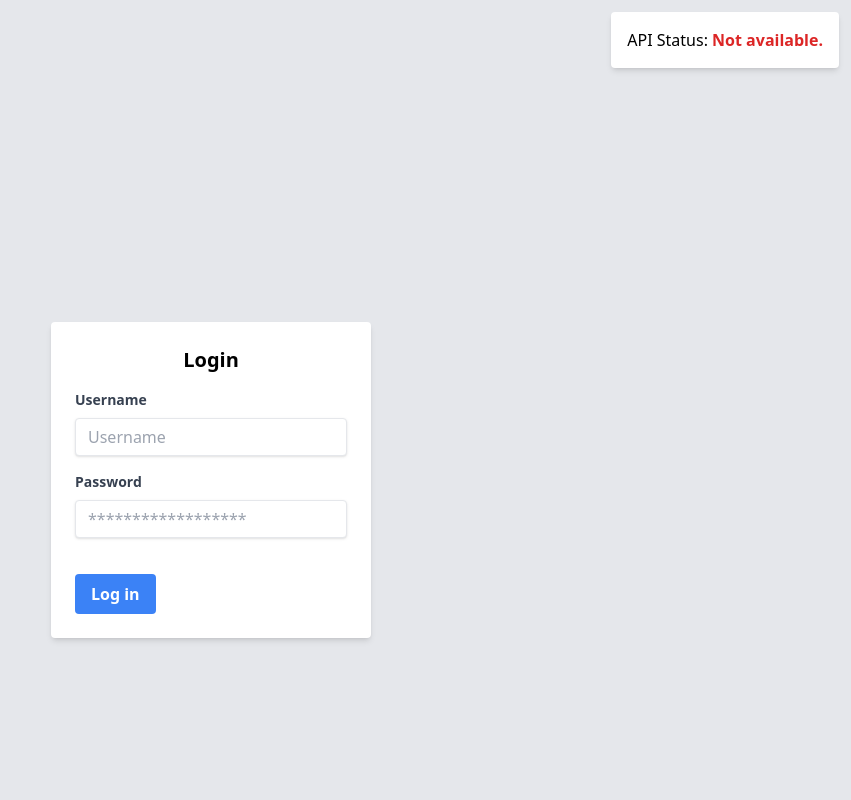
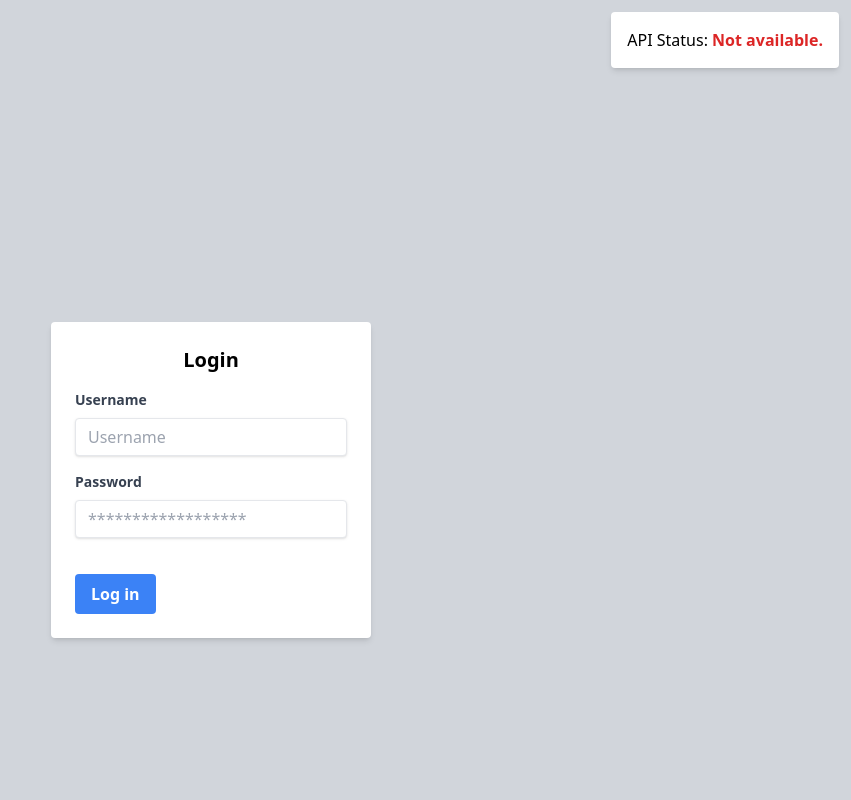
Before and after one commit to krukaleksander/reading-list-frontend, a SvelteKit app: page / in a window 1280 px wide. Shown: the top 800 px of the page, without its empty margins (429-1280 px from the left). Built offline with nearby package versions, Linux system fonts and the light colour scheme; no server answers.

Commit message:
chore: use env, change background color

```diff
--- a/src/routes/+layout.server.ts
+++ b/src/routes/+layout.server.ts
@@ -3,7 +3,7 @@ import { StandardMessagesEnum } from "./interfaces/standard-messages.enum.ts";
 const makeHealthCheckRequest = async () => {
   try {
     const response = await fetch(
-      "https://reading-list-api-6dr3fonhaq-uc.a.run.app/health-check",
+      `${import.meta.env.VITE_API_URL}/health-check`,
     );
     return response.text();
   } catch (error) {
--- a/src/routes/+page.svelte
+++ b/src/routes/+page.svelte
@@ -1,4 +1,4 @@
-<div class="flex items-center justify-center min-h-screen bg-gray-200">
+<div class="flex items-center justify-center min-h-screen">
   <div class="p-6 m-3 bg-white rounded shadow-md w-80">
     <h2 class="mb-4 text-xl font-bold text-center">Login</h2>
     <div class="mb-4">
@@ -36,6 +36,6 @@
 
 <style lang="postcss">
   :global(html) {
-    background-color: theme(colors.gray.200);
+    background-color: theme(colors.gray.300);
   }
 </style>
```
